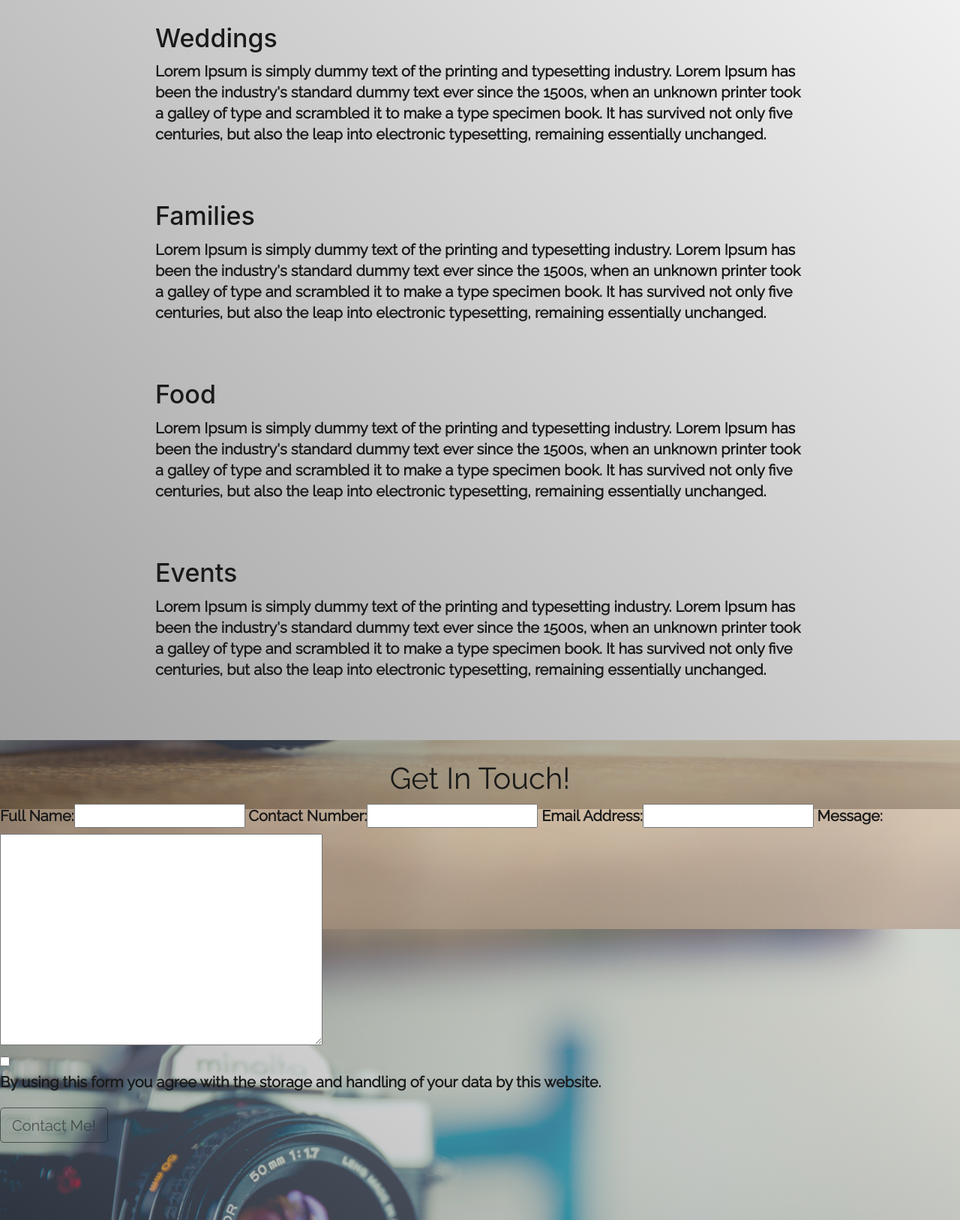
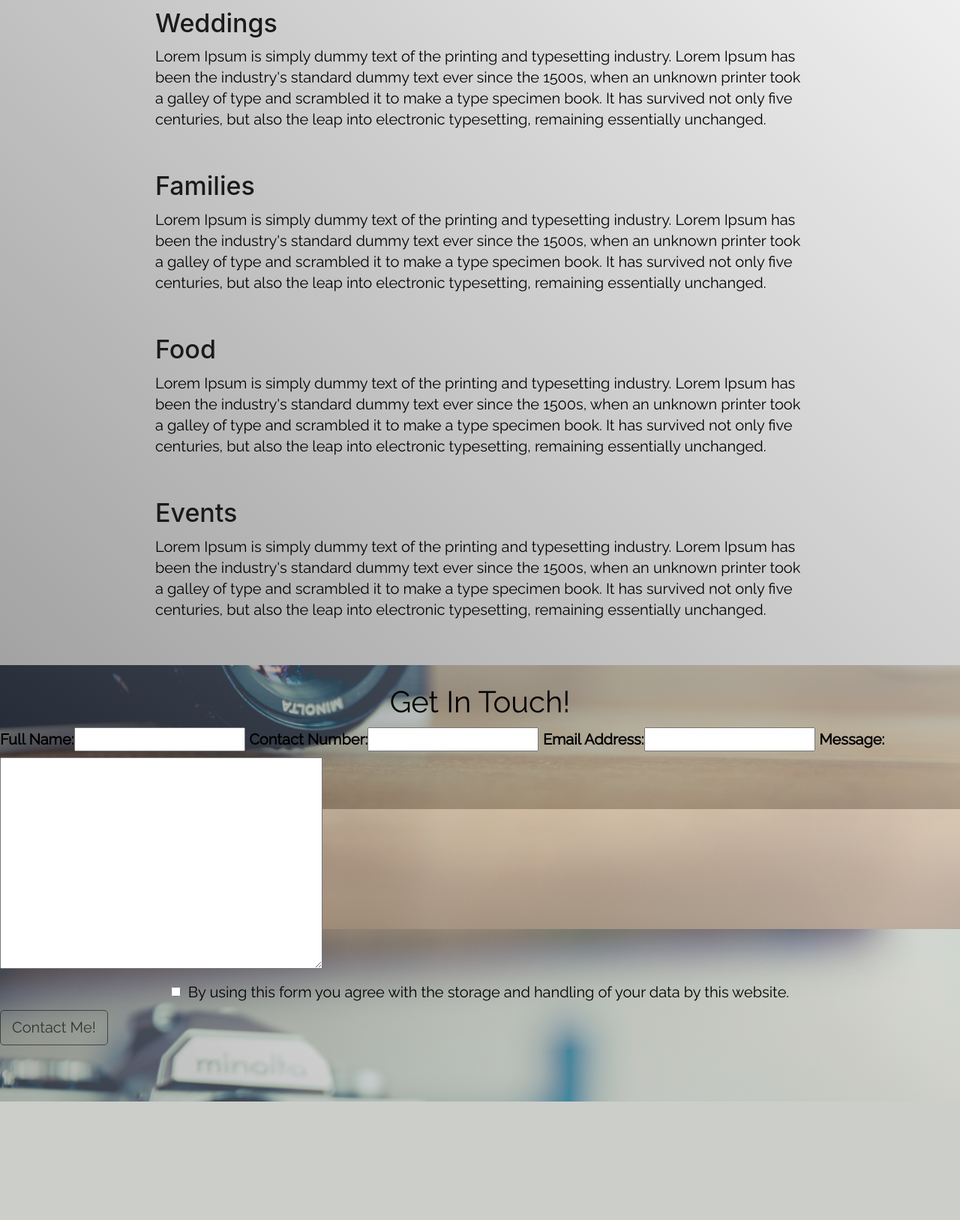
Before and after one commit to callump5/roberto_photography, a Django app: page / in a window 1280 px wide. Shown: the part 1321-2948 px from the top of the page at 75% size. After the commit the page ends 2790 px from the top, so only its background shows below. Run offline with Django 3.2, Linux system fonts and the light colour scheme; data comes from the database, SQL or seed files in the repository; some libraries are stand-ins or nearby versions; some web fonts are replaced.

```diff
--- /dev/null
+++ b/static/css/reset.css
@@ -0,0 +1,15 @@
+
+* {
+    margin: 0;
+    padding: 0;
+    box-sizing: border-box;
+    font-size: 20px;
+    color: #1a1a1a;
+    list-style: none;
+    text-decoration: none;
+    margin-bottom: 0;
+}
+
+p {margin-bottom:  0}
+
+.form-group {margin: 0}
--- a/static/css/style.css
+++ b/static/css/style.css
@@ -33,23 +33,25 @@
     margin: 0;
     padding: 0;
     box-sizing: border-box;
-
     font-size: 20px;
-    font-weight: bold;
     color: #1a1a1a;
     list-style: none;
     text-decoration: none;
 
 }
 
-h1, p, a, button, label, text, textarea, input {
+h1, p, a, button, label, text, textarea, input, button, .btn, #contact-btn {
 
     font-family: 'Raleway', sans-serif;
+
+    color: #000000;
 }
 
 form .helptext, form br, .help-block{
     display: none
 }
+
+label {font-weight: bold}
 
 body {
     line-height: 1.4;
@@ -67,7 +69,8 @@ body {
 
 
 .page {
-    min-height:80vh;
+    min-height: 25vh;
+    padding: 25px 0;
 }
 
 
@@ -218,6 +221,7 @@ header {
     width: auto;
     max-width: 700px;
     padding-top: 5px;
+    margin: 0 2px;
 }
 
 #portrait-gallery {
@@ -298,8 +302,6 @@ h2 {
 
 #intro {
     background-color: #ffffff;
-    min-height: 25vh;
-    padding: 25px 0;
 }
 
 .category {
@@ -334,10 +336,22 @@ h2 {
 }
 
 #contact-btn {
-    border: 1px solid;
+    border: 1px solid #1a1a1a;
 }
 
 #contact-btn:hover {
 background-color: rgba(255, 255, 255, 0.69);
     transition: background-color 1000ms linear;
 }
+
+.gdpr{
+    display: flex;
+    flex-direction: row;
+    justify-content: center;
+    align-items: center;
+    margin: 10px 0;
+}
+
+#tick {
+    margin-right: 10px;
+}
--- a/templates/home/landing.html
+++ b/templates/home/landing.html
@@ -8,7 +8,7 @@
         </div>
     </section>
 
-    <section id="intro" class="background-gradient">
+    <section id="intro" class="page background-gradient">
 
         <div class="container">
 
--- a/templates/index.html
+++ b/templates/index.html
@@ -7,7 +7,8 @@
 
     <link href="https://fonts.googleapis.com/css?family=Open+Sans|Raleway|Roboto+Condensed" rel="stylesheet">
     <link href="https://fonts.googleapis.com/css?family=Caudex|Cinzel+Decorative|Cutive|Laila|Niconne|Sniglet" rel="stylesheet">
-<link rel="stylesheet" href="https://stackpath.bootstrapcdn.com/bootstrap/4.3.1/css/bootstrap.min.css" integrity="sha384-ggOyR0iXCbMQv3Xipma34MD+dH/1fQ784/j6cY/iJTQUOhcWr7x9JvoRxT2MZw1T" crossorigin="anonymous">
+    <link rel="stylesheet" href="https://stackpath.bootstrapcdn.com/bootstrap/4.3.1/css/bootstrap.min.css" integrity="sha384-ggOyR0iXCbMQv3Xipma34MD+dH/1fQ784/j6cY/iJTQUOhcWr7x9JvoRxT2MZw1T" crossorigin="anonymous">
+    <link rel="stylesheet" href="/static/css/reset.css">
     <link rel="stylesheet" href="/static/css/style.css">
 
 
```
